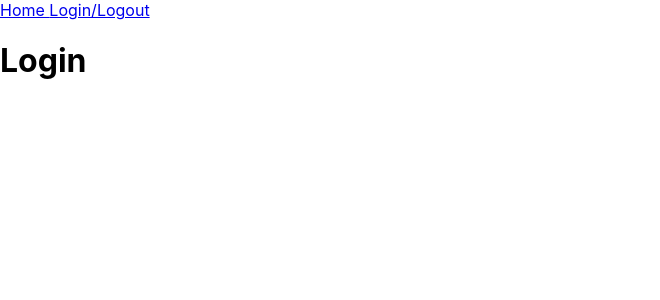
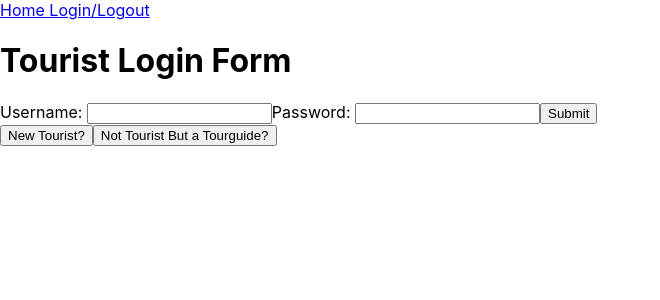
Before and after one commit to dolmagurung147/explorenepal-frontend, a React (Create React App) app: page /login in a window 1280 px wide. Shown: the top 300 px of the page, without its empty margins (0-660 px from the left). Built offline with nearby package versions, Linux system fonts and the light colour scheme.

Commit message:
adds login and signup form

```diff
--- /dev/null
+++ b/src/Components/TourGuideSignup.js
@@ -0,0 +1,19 @@
+import React from 'react'
+
+const TourGuideSignup = () => {
+  return (
+    <div>
+      <h1> TOUR GUIDE SIGNUP PAGE </h1>
+      <form>
+        Name: <input type="text" name="name" />
+        Profile Picture: <input type="text" name="profile-picture" />
+        Username: <input type="text" name="username" />
+        Password: <input type="password" name="password" />
+        Short-Bio: <input type="text" name="short-bio" />
+        Picture-Id: <input type="text" name="picture-id" />
+      </form>
+    </div>
+  )
+}
+
+export default TourGuideSignup
--- /dev/null
+++ b/src/Components/TouristSignup.js
@@ -0,0 +1,9 @@
+import React from 'react'
+
+const TouristSignup = () => {
+  return (
+    <h1> TOURIST SIGNUP PAGE </h1>
+  )
+}
+
+export default TouristSignup
--- a/src/Containers/Login.js
+++ b/src/Containers/Login.js
@@ -1,9 +1,105 @@
 import React from 'react'
+import TouristSignup from '../Components/TouristSignup'
+import TourGuideSignup from '../Components/TourGuideSignup'
 
-const Login = () => {
-  return (
-    <h1>Login</h1>
-  )
+class Login extends React.Component {
+  state = {
+    newUser: false,
+    touristLogin: true,
+    touristSignup: false,
+    username: '',
+    password: ''
+  }
+
+  changeLoginPageHandler = (e) => {
+    e.preventDefault();
+    this.setState({
+      touristLogin: false
+    })
+  }
+
+  touristSignupPageHandler = (e) => {
+    e.preventDefault();
+    this.setState({
+      newUser: true,
+      touristSignup: true
+    })
+  }
+
+  tourguideSignupPageHandler = (e) => {
+    e.preventDefault();
+    this.setState({
+      newUser: true,
+      touristSignup: false
+    })
+  }
+
+  touristLoginFormHandler = (e) => {
+    e.preventDefault();
+    console.log("tourist form");
+  }
+
+  tourguideLoginFormHandler = (e) => {
+    e.preventDefault();
+    console.log("tour guide login form handler")
+  }
+
+  usernameOnchangeHandler = (e) =>{
+    this.setState({
+      username: e.target.value
+    })
+  }
+
+  passwordOnchangeHandler = (e) => {
+    this.setState({
+      password: e.target.value
+    })
+  }
+
+  touristLoginForm = () => {
+    return (
+      <div>
+        <h1> Tourist Login Form </h1>
+        <form onSubmit={this.touristLoginFormHandler}>
+          Username: <input type="text" name="username" onChange={this.usernameOnchangeHandler}/>
+          Password: <input type="password" name="password" onChange={this.passwordOnchangeHandler}/>
+          <button> Submit </button>
+        </form>
+
+        <button onClick={this.touristSignupPageHandler}> New Tourist? </button>
+        <button onClick={this.changeLoginPageHandler}> Not Tourist But a Tourguide? </button>
+      </div>
+    )
+  }
+
+  tourguideLoginForm = () => {
+    return (
+      <div>
+        <h1> Tour Guide Login Form </h1>
+        <form onSubmit={this.tourguideLoginFormHandler}>
+          Username: <input type="text" name="username" onChange={this.usernameOnchangeHandler}/>
+          Password: <input type="password" name="password" onChange={this.passwordOnchangeHandler}/>
+          <button> Submit </button>
+        </form>
+
+        <button onClick={this.tourguideSignupPageHandler}> New Tourguide? </button>
+      </div>
+    )
+  }
+
+
+
+  loginFormHandler = () => {
+    return this.state.touristLogin? this.touristLoginForm() : this.tourguideLoginForm()
+  }
+
+  signupFormHandler = () => {
+    return this.state.touristSignup? <TouristSignup /> : <TourGuideSignup />
+  }
+
+  render(){
+    return this.state.newUser? this.signupFormHandler() : this.loginFormHandler()
+  }
 }
 
 export default Login
--- a/src/Containers/TopDestinations.js
+++ b/src/Containers/TopDestinations.js
@@ -2,7 +2,7 @@ import React from 'react'
 import { connect } from 'react-redux'
 
 const TopDestinations = (props) => {
-  // console.log(props);
+  console.log(props);
   // let topDestinations = props.destinations.filter(destination => {
   //   return destination
   // })
```
